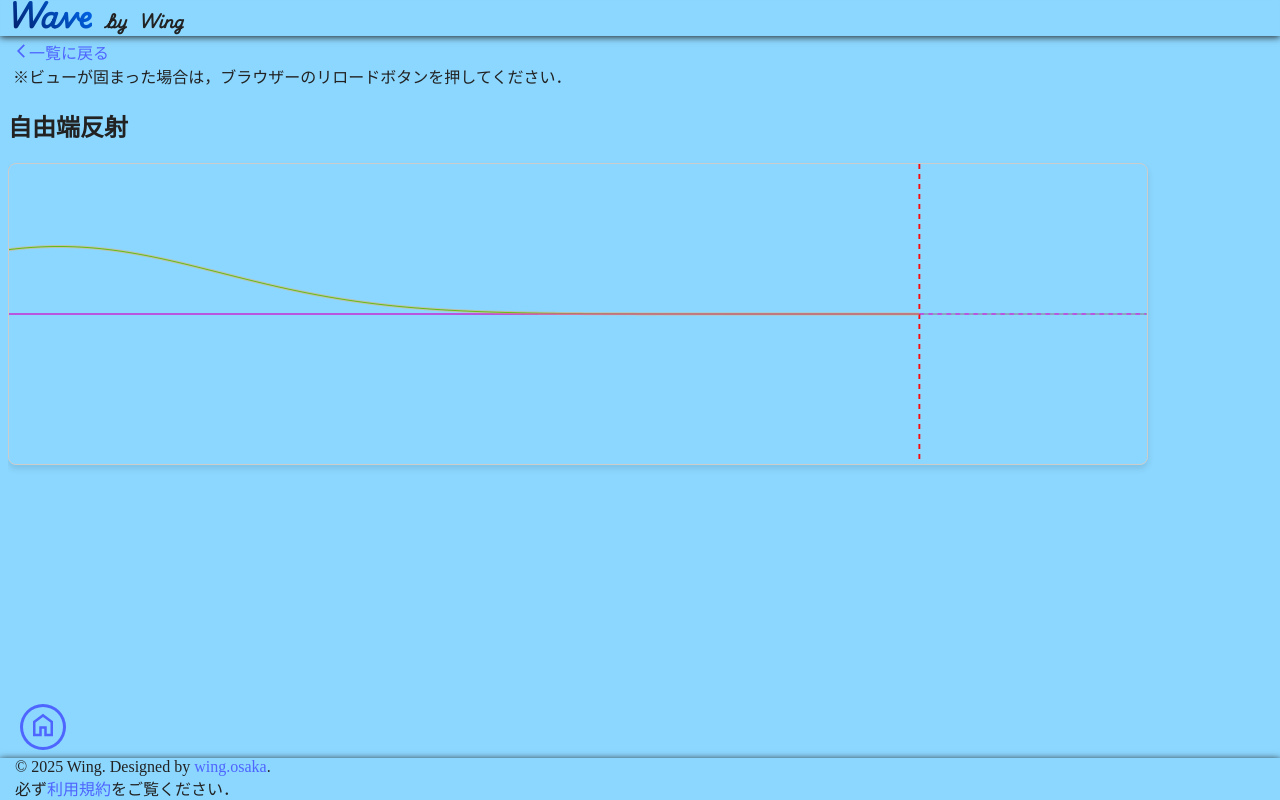
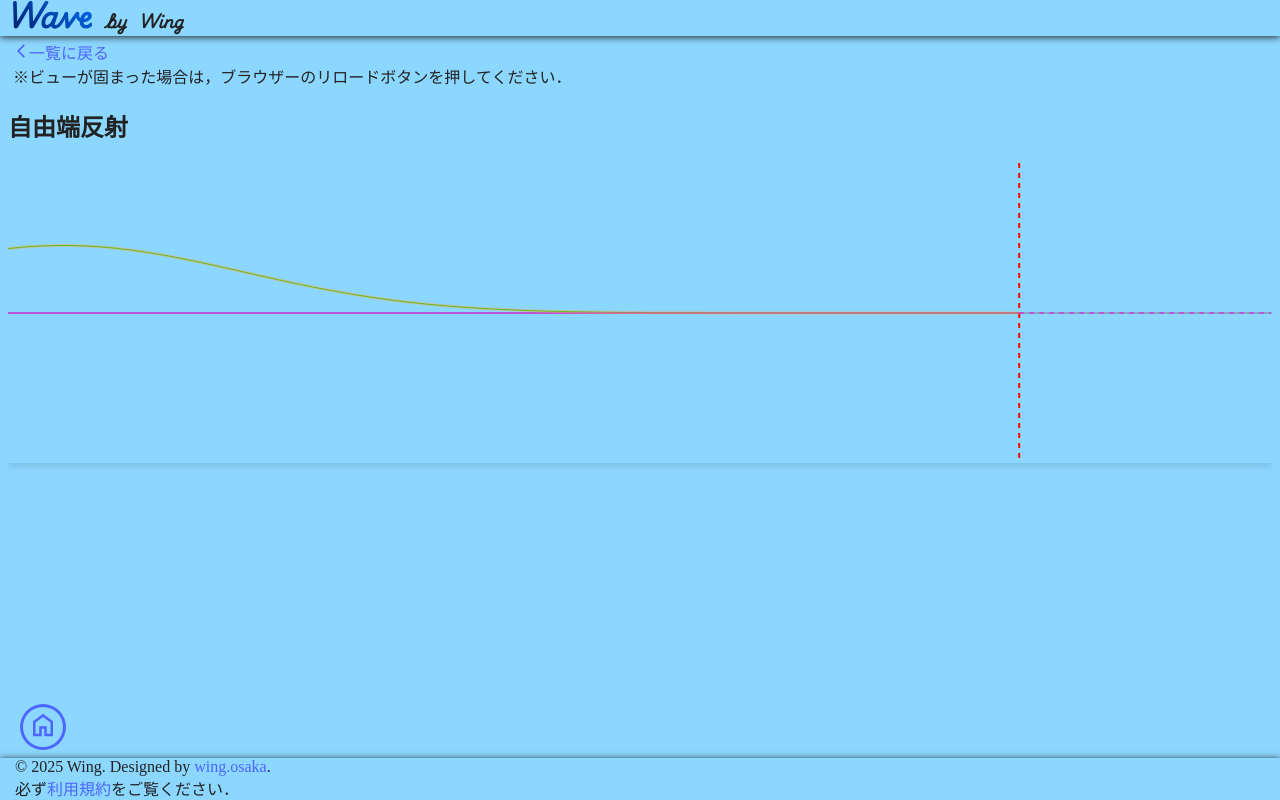
Before and after one commit to te-wing/wave.graphics, a Next.js app: page /wavelayout/freeend in a window 1280 px wide. Built offline with nearby package versions, Linux system fonts and the light colour scheme; a web font is replaced by a local one.

Commit message:
100%の横幅

```diff
--- a/src/app/wavelayout/freeend/canvas.tsx
+++ b/src/app/wavelayout/freeend/canvas.tsx
@@ -256,10 +256,8 @@ const FreeEndReflectionCanvas: React.FC<FreeEndReflectionCanvasProps> = ({
         // レスポンシブデザインと美観のためにTailwind CSSクラスとインラインスタイルを適用
         style={{
           backgroundColor: backgroundColor,
-          border: '1px solid #ccc',
-          borderRadius: '8px',
           boxShadow: '0 4px 6px rgba(0,0,0,0.1)',
-          maxWidth: '90%', // キャンバスが親要素の幅の90%を超えないようにする
+          width: '100%', // キャンバスが親要素の幅の90%を超えないようにする
           height: `${height}px`, // プロパティから明示的な高さを設定
           display: 'block' // 適切なサイズ設定と余分なスペースの回避を保証
         }}
```
